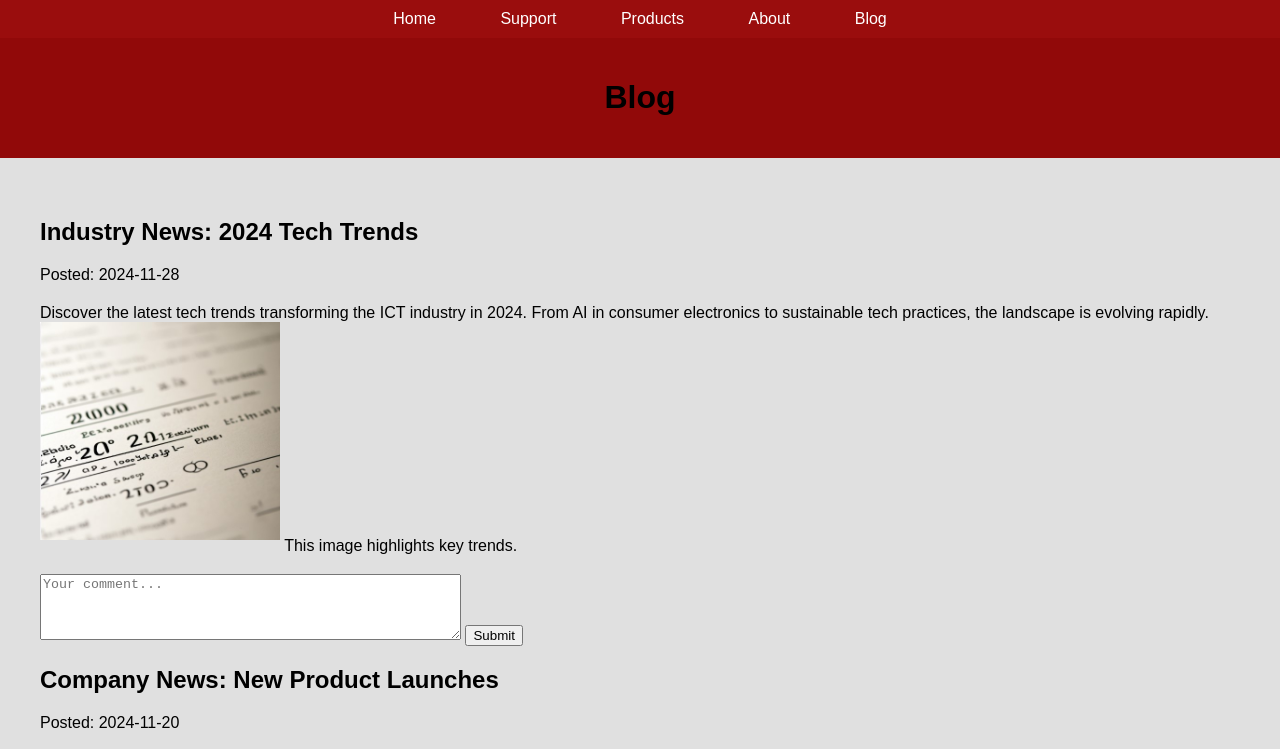
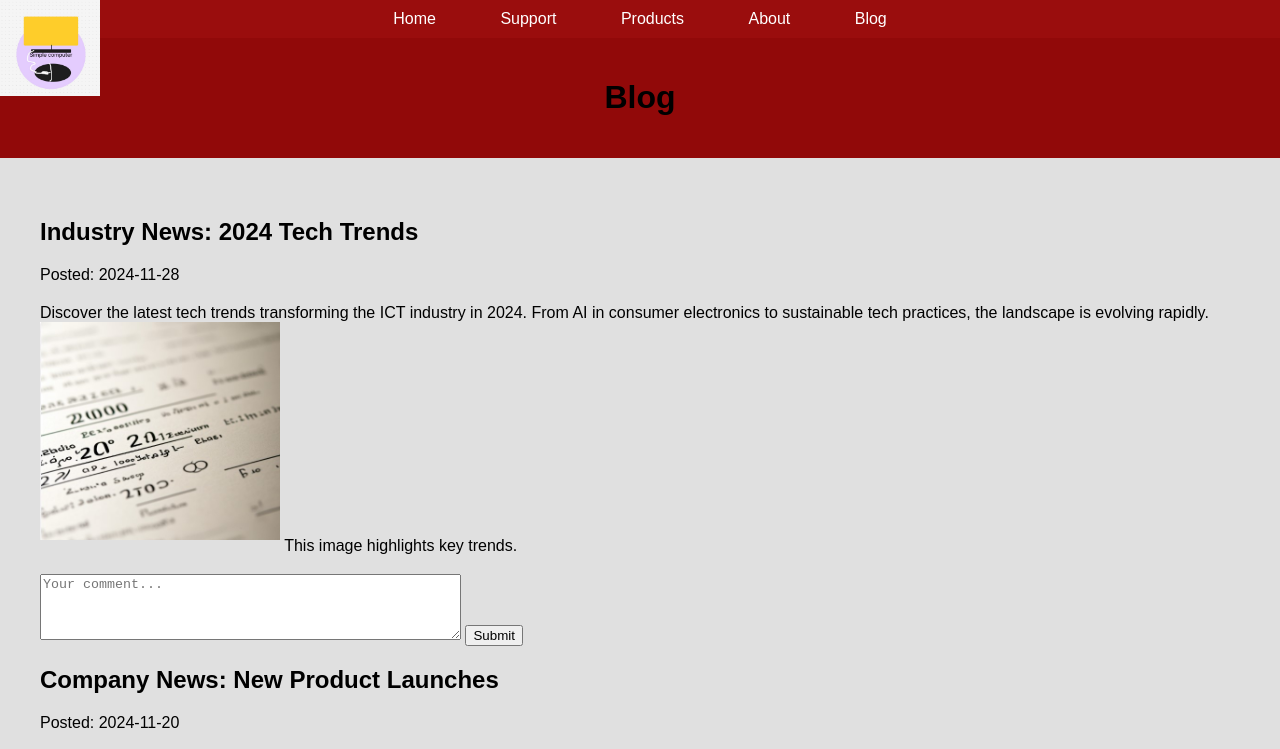
Before and after one commit to 738743731/simple666, a plain HTML site: page part5/blog.html in a window 1280 px wide. Shown: the top 749 px of the page. Drawn offline with Linux system fonts and the light colour scheme.

Commit message:
Add files via upload

```diff
--- a/part5/blog.html
+++ b/part5/blog.html
@@ -1,5 +1,23 @@
 <!DOCTYPE html>
 <html lang="en">
+    <head>
+        <meta charset="UTF-8">
+        <meta name="viewport" content="width=device-width, initial-scale=1.0">
+        <title>Your Page Title</title>
+        <style>
+
+           .logo {
+                position: absolute;
+                top: 0;
+                left: 0;
+                width: 100px;
+                height: auto;
+            }
+        </style>
+    </head>
+
+    <body>
+        <img src="logo.jpg" alt="Logo" class="logo">
 <head>
     <meta charset="UTF-8">
     <meta name="viewport" content="width=device-width, initial-scale=1.0">
```
Also changed, not shown: part5/about-us.html (+18 -1 lines), part5/customer-support.html (+18 -0 lines), part5/index.html (+20 -0 lines), part5/product-portfolio.html (+18 -0 lines), part5/logo.jpg (added).
